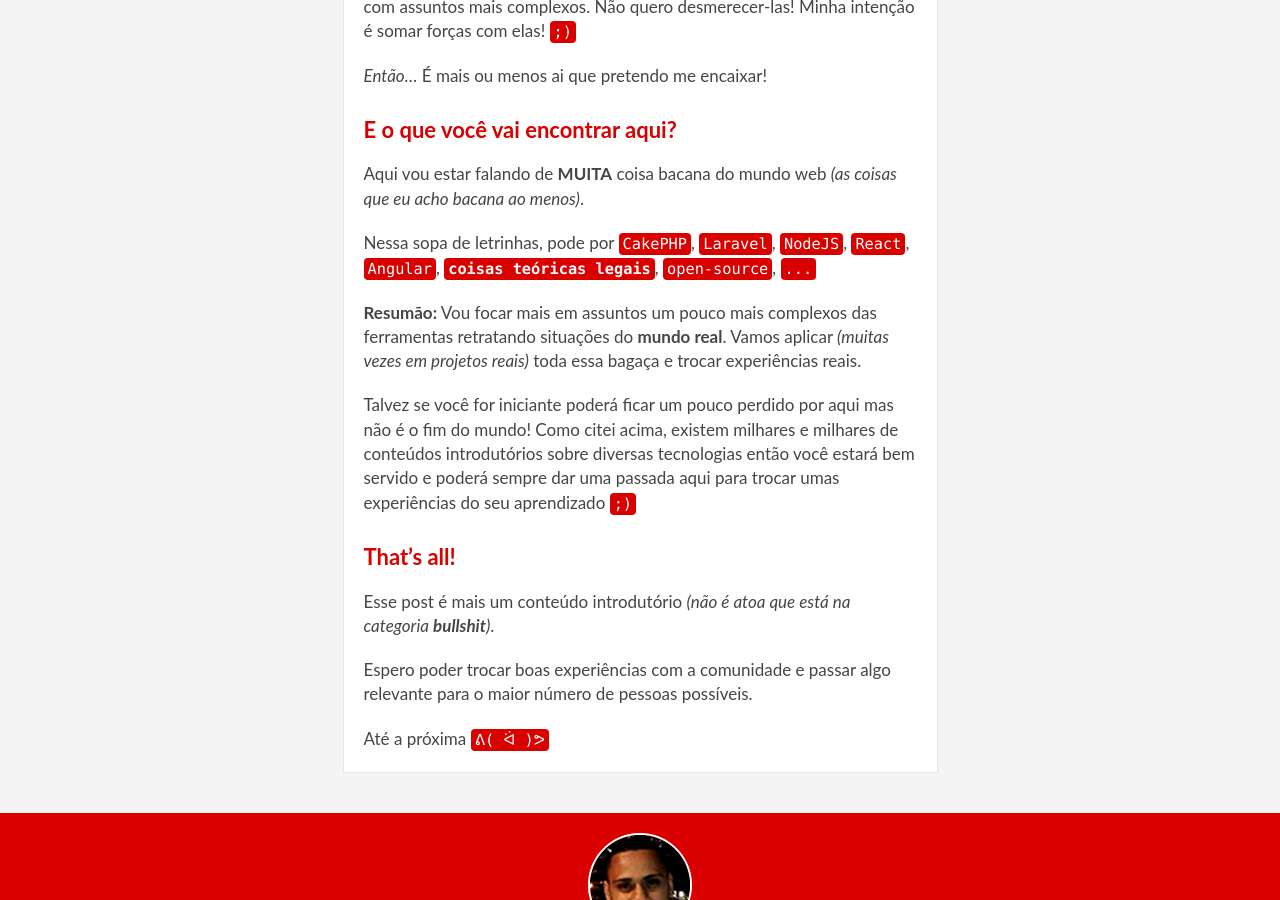
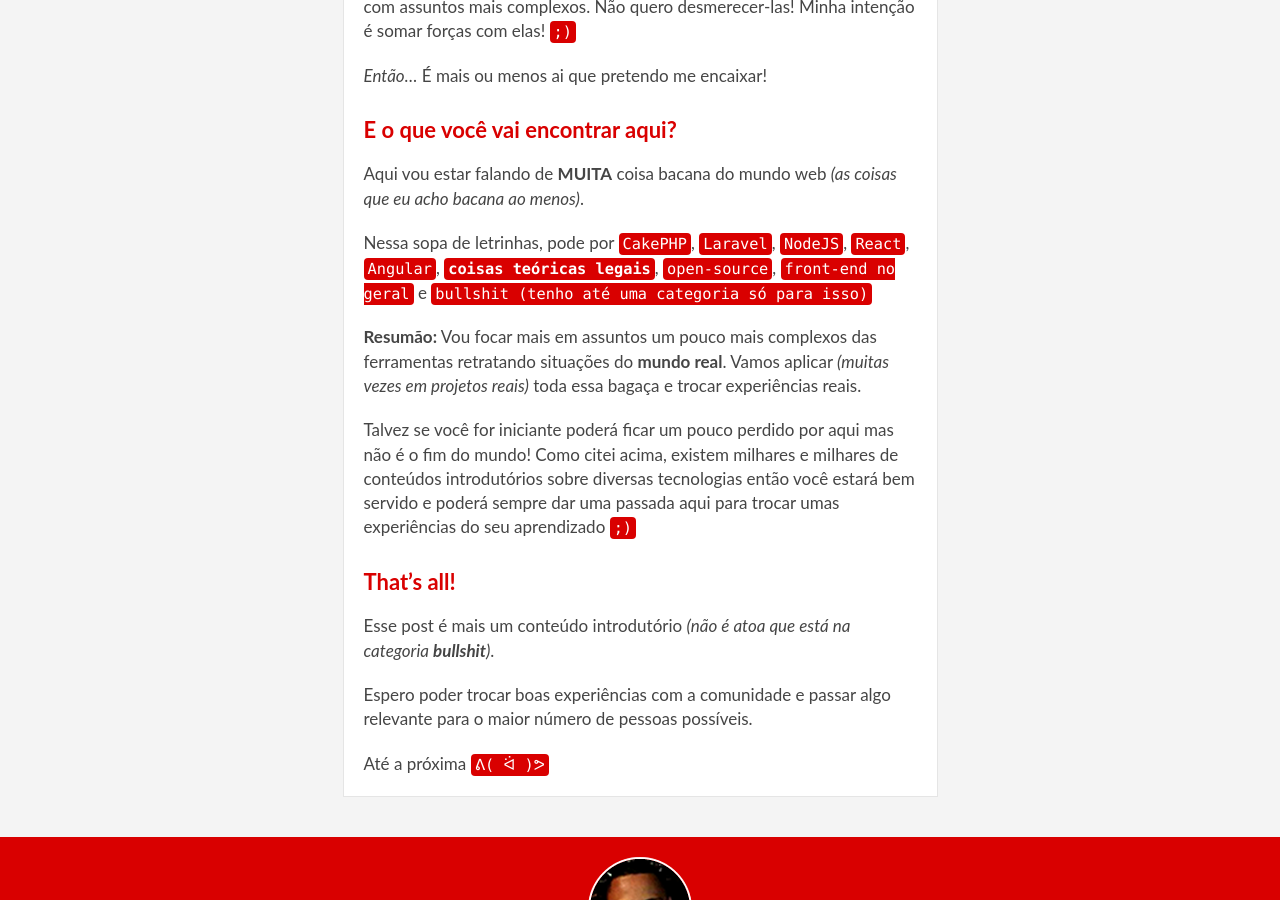
Before and after one commit to joao-pedro-alves/joao-pedro-alves.github.io, a Jekyll site: the page built from _posts/bullshit/2017-02-12-print-adeus-mundo.md, in a window 1280 px wide and 900 px high, scrolled down 1040 px. Built offline with Jekyll 4.4.1, drawn with Linux system fonts in a browser that asks for light colours; comment, search, counter and statistics services are not loaded.

Commit message:
Alteracao no primeiro post

```diff
--- a/_posts/bullshit/2017-02-12-print-adeus-mundo.md
+++ b/_posts/bullshit/2017-02-12-print-adeus-mundo.md
@@ -30,7 +30,7 @@ Sim, eu sei... Existem diversos fóruns e diversas pessoas que contribuem com as
 
 Aqui vou estar falando de **MUITA** coisa bacana do mundo web *(as coisas que eu acho bacana ao menos)*.
 
-Nessa sopa de letrinhas, pode por `CakePHP`, `Laravel`, `NodeJS`, `React`, `Angular`, **`coisas teóricas legais`**, `open-source`, `...`
+Nessa sopa de letrinhas, pode por `CakePHP`, `Laravel`, `NodeJS`, `React`, `Angular`, **`coisas teóricas legais`**, `open-source`, `front-end no geral` e `bullshit (tenho até uma categoria só para isso)`
 
 **Resumão:** Vou focar mais em assuntos um pouco mais complexos das ferramentas retratando situações do **mundo real**. Vamos aplicar *(muitas vezes em projetos reais)* toda essa bagaça e trocar experiências reais.
 
```
Also changed, not shown: 2 other files.
